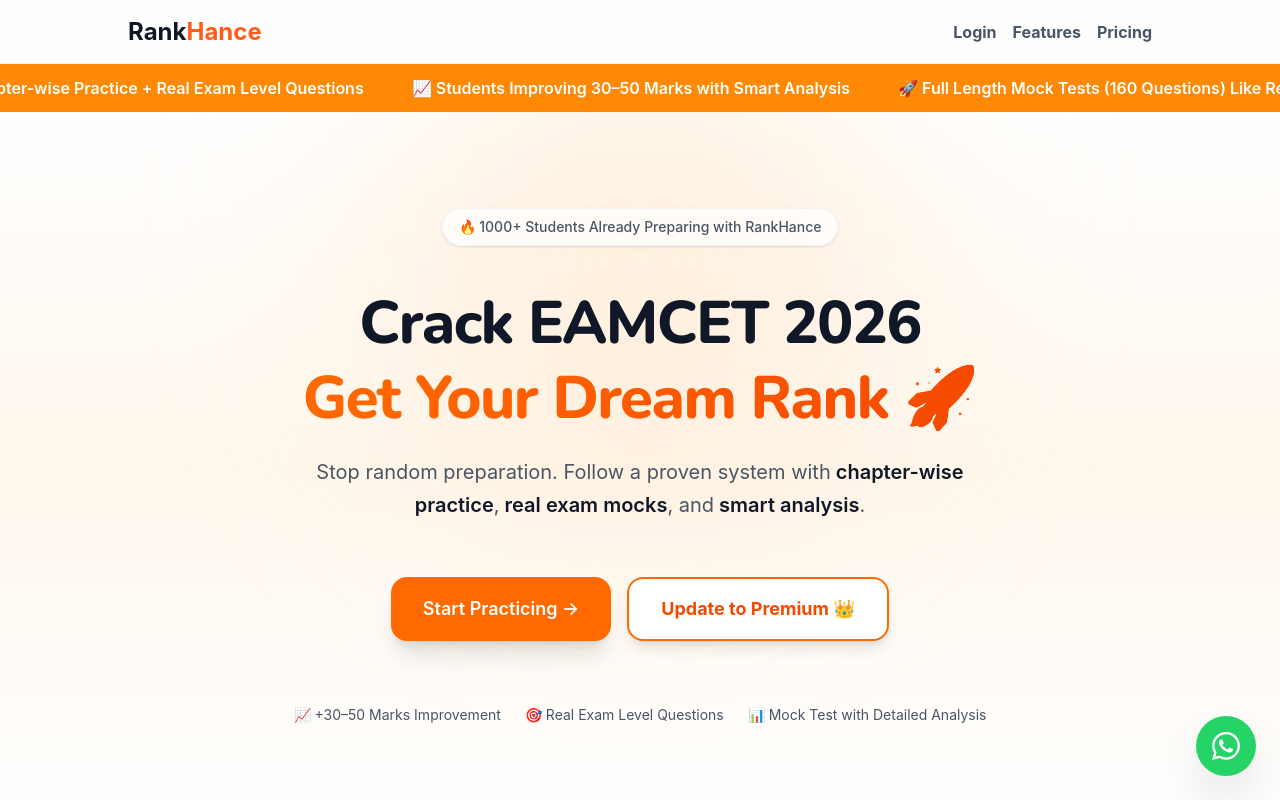
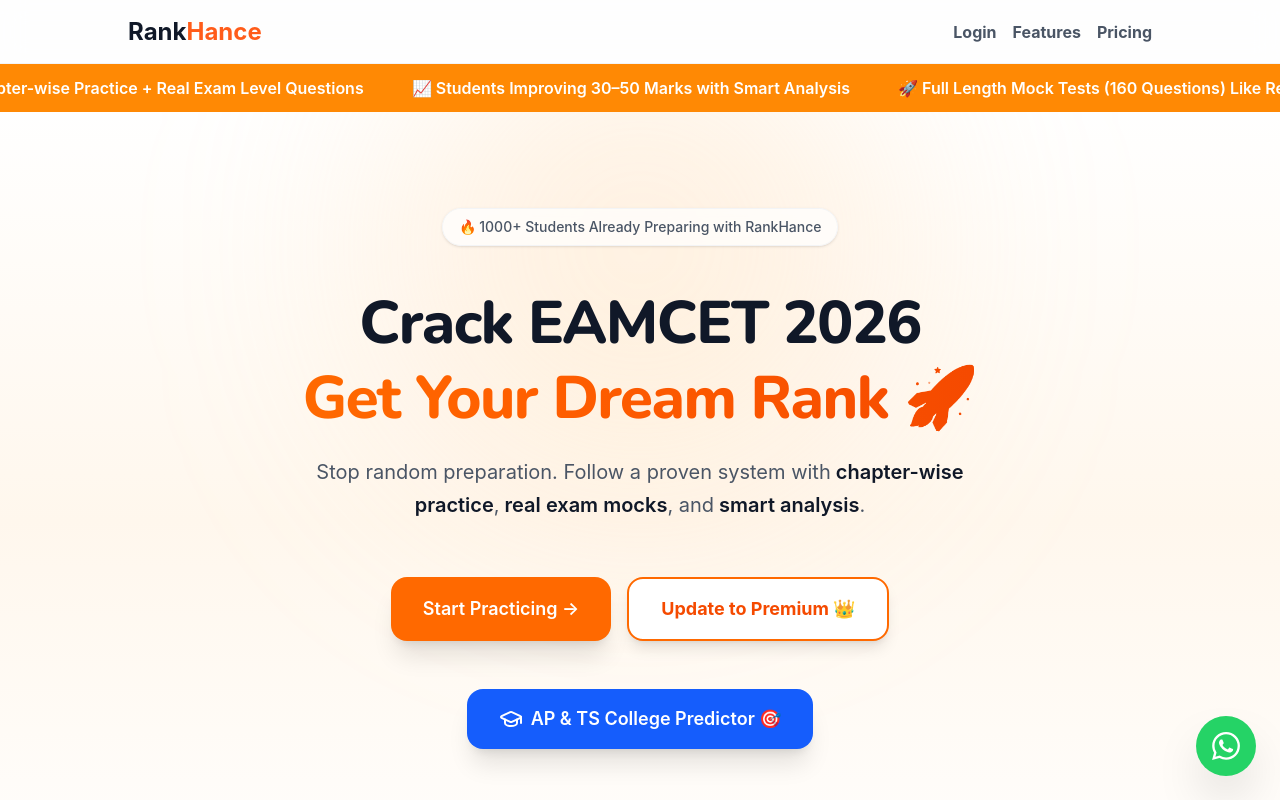
Before and after one commit to vamsikrishnapentela/RankHance-collab, a React (Vite) app in the folder frontend/: page / in a window 1280 px wide. Shown: the top 800 px of the page. Built offline with nearby package versions, Linux system fonts and the light colour scheme; no server answers.

Commit message:
landing page pred

```diff
--- a/frontend/src/Landing.jsx
+++ b/frontend/src/Landing.jsx
@@ -21,6 +21,15 @@
       navigate("/login");
     } else {
       navigate("/dashboard");
+    }
+  };
+
+  const handleCollegePredictorClick = () => {
+    const token = localStorage.getItem("rankhance_token");
+    if (!token) {
+      navigate("/login", { state: { from: { pathname: "/college-predictor" } } });
+    } else {
+      navigate("/college-predictor");
     }
   };
 
@@ -257,6 +266,15 @@
               Update to Premium 👑
             </button>
 
+          </div>
+
+          <div className="flex justify-center pt-2">
+            <button
+              onClick={handleCollegePredictorClick}
+              className="px-6 py-3 md:px-8 md:py-4 bg-blue-600 hover:bg-blue-700 text-white rounded-2xl shadow-xl hover:shadow-2xl transition-all font-semibold text-base md:text-lg flex items-center justify-center gap-2 hover:scale-105 w-full sm:w-auto"
+            >
+              <GraduationCap className="w-5 h-5 md:w-6 md:h-6" /> AP & TS College Predictor 🎯
+            </button>
           </div>
 
           {/*
```
